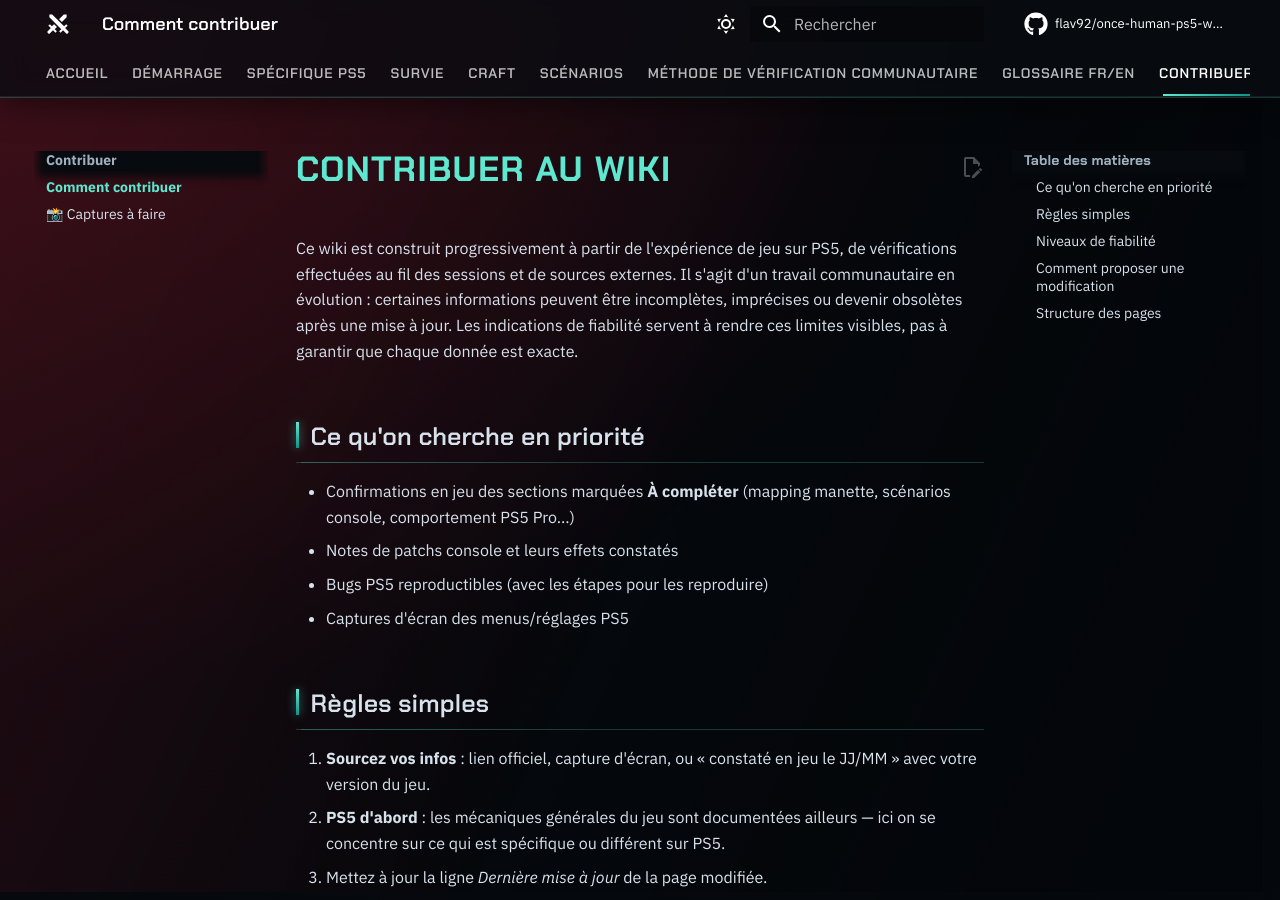
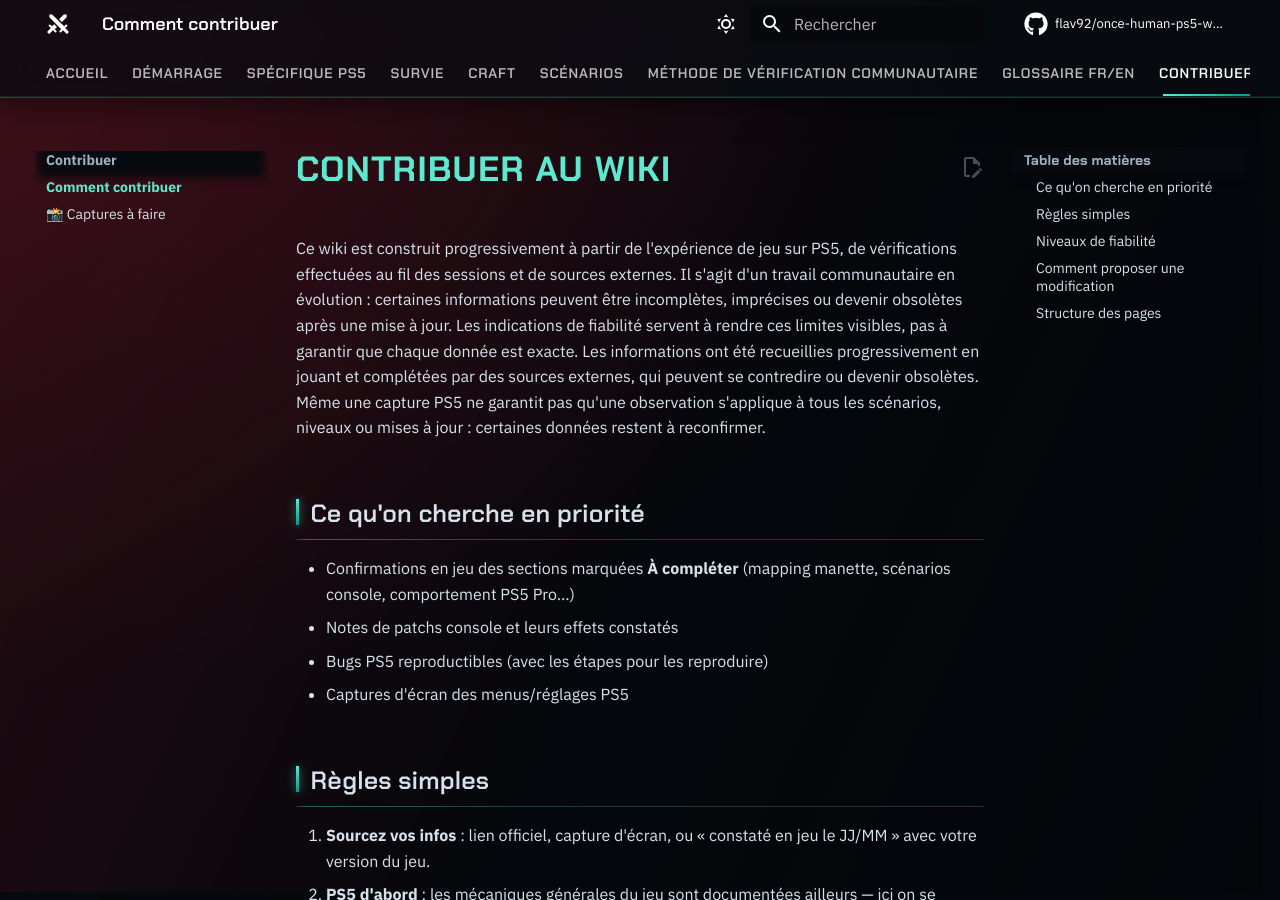
Before and after one commit to flav92/once-human-ps5-wiki, an MkDocs documentation site: the page built from docs/contribuer.md, in a window 1280 px wide and 900 px high. Built offline with MkDocs 1.6.1 and Material for MkDocs 9.7.7, drawn with Linux system fonts in a browser that asks for light colours; comment, search, counter and statistics services are not loaded.

Commit message:
Préciser les limites des preuves et sources

```diff
--- a/docs/contribuer.md
+++ b/docs/contribuer.md
@@ -1,6 +1,6 @@
 # Contribuer au wiki
 
-Ce wiki est construit progressivement à partir de l'expérience de jeu sur PS5, de vérifications effectuées au fil des sessions et de sources externes. Il s'agit d'un travail communautaire en évolution : certaines informations peuvent être incomplètes, imprécises ou devenir obsolètes après une mise à jour. Les indications de fiabilité servent à rendre ces limites visibles, pas à garantir que chaque donnée est exacte.
+Ce wiki est construit progressivement à partir de l'expérience de jeu sur PS5, de vérifications effectuées au fil des sessions et de sources externes. Il s'agit d'un travail communautaire en évolution : certaines informations peuvent être incomplètes, imprécises ou devenir obsolètes après une mise à jour. Les indications de fiabilité servent à rendre ces limites visibles, pas à garantir que chaque donnée est exacte. Les informations ont été recueillies progressivement en jouant et complétées par des sources externes, qui peuvent se contredire ou devenir obsolètes. Même une capture PS5 ne garantit pas qu'une observation s'applique à tous les scénarios, niveaux ou mises à jour : certaines données restent à reconfirmer.
 
 ## Ce qu'on cherche en priorité
 
```
